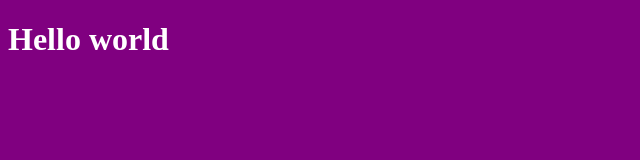
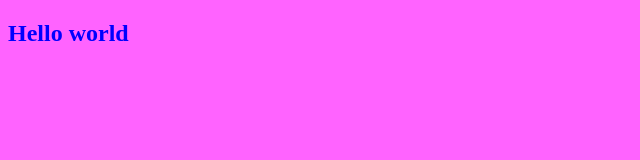
Before and after one commit to proyecto-prueba-7/Proyecto-MF-Dev, a plain HTML site: page index.html in a window 1280 px wide. Shown: the whole page, without its empty margins (0-640 px from the left). Drawn offline with Linux system fonts and the light colour scheme.

Commit message:
Agregue un h2 saque el h1

```diff
--- a/css/styles.css
+++ b/css/styles.css
@@ -1,7 +1,11 @@
 body{
-    background: purple;
+    background: rgb(255, 99, 255);
 }
 
 h1{
     color: white;
 }
+
+h2{
+    color: blue;
+}
--- a/index.html
+++ b/index.html
@@ -7,7 +7,10 @@
     <title>Document</title>
 </head>
 <body>
-    <h1>Hello world</h1>
+
+
+
+    <h2>Hello world</h2>
 
 </body>
 </html>
```
